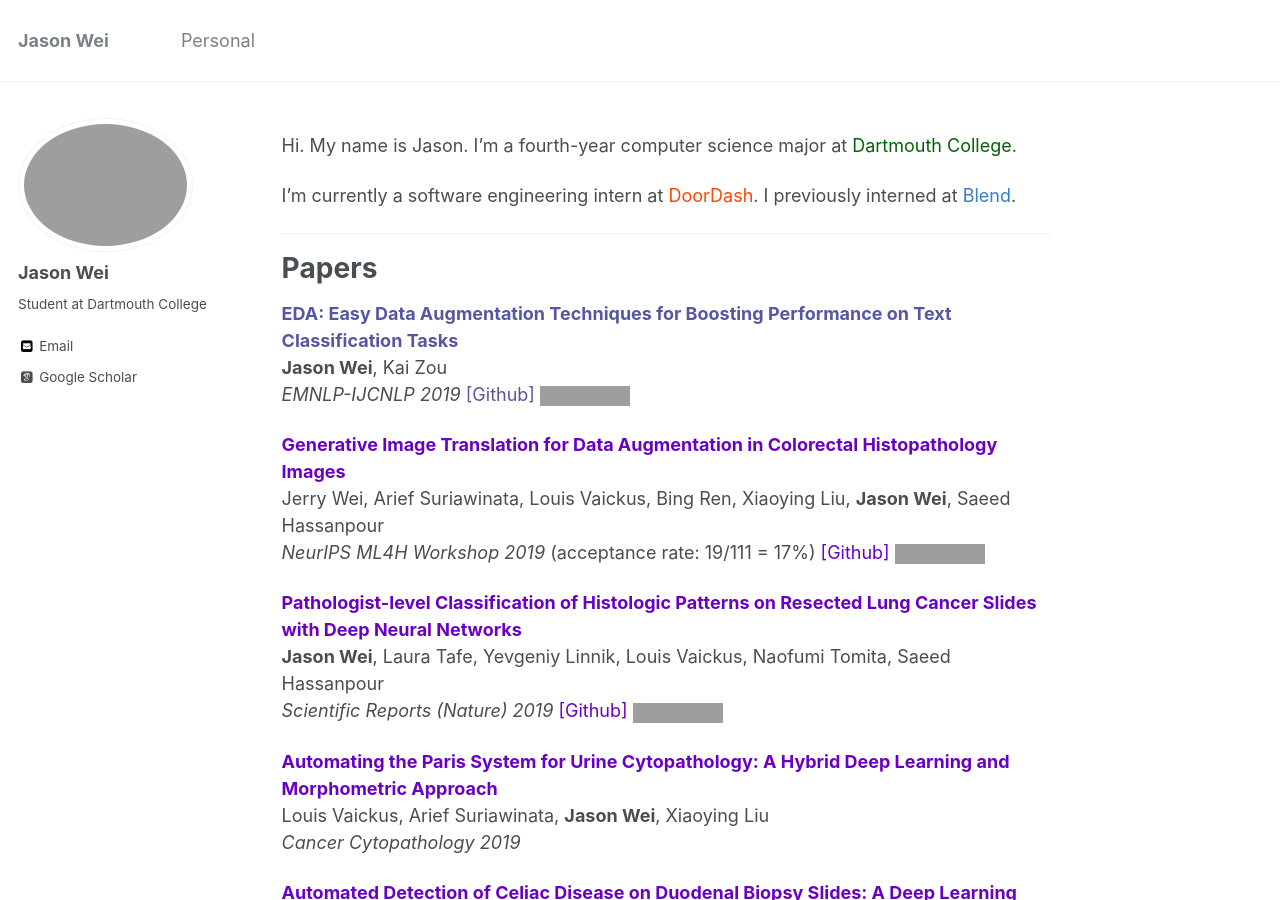
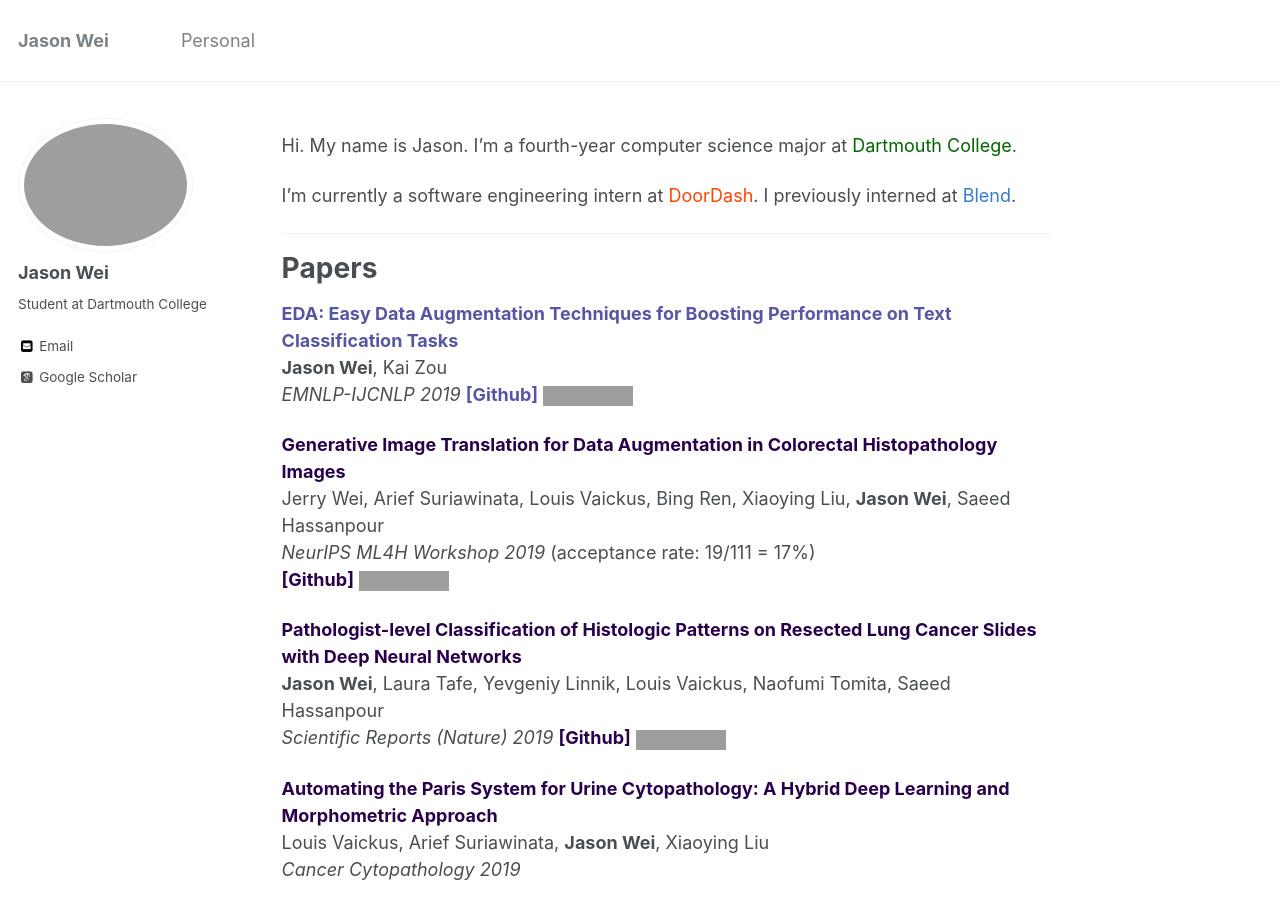
Before and after one commit to jasonwei20/jasonwei20.github.io, a Jekyll site: the page built from _pages/about.md, in a window 1280 px wide and 900 px high. Built offline with Jekyll 4.4.1, drawn with Linux system fonts in a browser that asks for light colours; some web fonts are replaced; grey boxes are pictures that could not be loaded.

Commit message:
more small fixes

```diff
--- a/_pages/about.md
+++ b/_pages/about.md
@@ -20,32 +20,32 @@
 <a href="http://arxiv.org/abs/1901.11196" style="color:#5656a2" target="_blank"><b>EDA: Easy Data Augmentation Techniques for Boosting Performance on Text Classification Tasks</b></a> <br>
 **Jason Wei**, Kai Zou
 *EMNLP-IJCNLP 2019*
-<a href="https://github.com/jasonwei20/eda_nlp" style="color:#5656a2" target="_blank">[Github]</a>
+<a href="https://github.com/jasonwei20/eda_nlp" style="color:#5656a2" target="_blank"><b>[Github]</b></a>
 <img height="16" src="https://img.shields.io/github/stars/jasonwei20/eda_nlp.svg?logo=github&logoColor=white&colorA=navy&link=https://github.com/jasonwei20/eda_nlp&link=https://github.com/jasonwei20/eda_nlp">
 
-<a href="https://arxiv.org/abs/1910.05827" style="color:#6A00C2" target="_blank"><b>Generative Image Translation for Data Augmentation in Colorectal Histopathology Images</b></a> <br>
+<a href="https://arxiv.org/abs/1910.05827" style="color:#29014B" target="_blank"><b>Generative Image Translation for Data Augmentation in Colorectal Histopathology Images</b></a> <br>
 Jerry Wei, Arief Suriawinata, Louis Vaickus, Bing Ren, Xiaoying Liu, **Jason Wei**, Saeed Hassanpour<br>
-*NeurIPS ML4H Workshop 2019* (acceptance rate: 19/111 = 17%)
-<a href="https://github.com/BMIRDS/HistoGAN" style="color:#6A00C2" target="_blank">[Github]</a>
+*NeurIPS ML4H Workshop 2019* (acceptance rate: 19/111 = 17%) <br>
+<a href="https://github.com/BMIRDS/HistoGAN" style="color:#29014B" target="_blank"><b>[Github]</b></a>
 <img height="16" src="https://img.shields.io/github/stars/BMIRDS/HistoGAN.svg?logo=github&logoColor=white&colorA=navy&link=https://github.com/BMIRDS/HistoGAN&link=https://github.com/BMIRDS/HistoGAN">
 
-<a href="https://www.nature.com/articles/s41598-019-40041-7" style="color:#6A00C2" target="_blank"><b>Pathologist-level Classification of Histologic Patterns on Resected Lung Cancer Slides with Deep Neural Networks</b></a> <br>
+<a href="https://www.nature.com/articles/s41598-019-40041-7" style="color:#29014B" target="_blank"><b>Pathologist-level Classification of Histologic Patterns on Resected Lung Cancer Slides with Deep Neural Networks</b></a> <br>
 **Jason Wei**, Laura Tafe, Yevgeniy Linnik, Louis Vaickus, Naofumi Tomita, Saeed Hassanpour
 *Scientific Reports (Nature) 2019*
-<a href="https://github.com/BMIRDS/deepslide" style="color:#6A00C2" target="_blank">[Github]</a>
+<a href="https://github.com/BMIRDS/deepslide" style="color:#29014B" target="_blank"><b>[Github]</b></a>
 <img height="16" src="https://img.shields.io/github/stars/BMIRDS/deepslide.svg?logo=github&logoColor=white&colorA=navy&link=https://github.com/BMIRDS/deepslide&link=https://github.com/BMIRDS/deepslide">
 
-<a href="https://onlinelibrary.wiley.com/doi/abs/10.1002/cncy.22099" style="color:#6A00C2" target="_blank"><b>Automating the Paris System for Urine Cytopathology: A Hybrid Deep Learning and Morphometric Approach</b></a> <br>
+<a href="https://onlinelibrary.wiley.com/doi/abs/10.1002/cncy.22099" style="color:#29014B" target="_blank"><b>Automating the Paris System for Urine Cytopathology: A Hybrid Deep Learning and Morphometric Approach</b></a> <br>
 Louis Vaickus, Arief Suriawinata, **Jason Wei**, Xiaoying Liu
 *Cancer Cytopathology 2019*
 
-<a href="http://www.jpathinformatics.org/article.asp?issn=2153-3539;year=2019;volume=10;issue=1;spage=7;epage=7;aulast=Wei" style="color:#6A00C2" target="_blank"><b>Automated Detection of Celiac Disease on Duodenal Biopsy Slides: A Deep Learning Approach</b></a> <br>
+<a href="http://www.jpathinformatics.org/article.asp?issn=2153-3539;year=2019;volume=10;issue=1;spage=7;epage=7;aulast=Wei" style="color:#29014B" target="_blank"><b>Automated Detection of Celiac Disease on Duodenal Biopsy Slides: A Deep Learning Approach</b></a> <br>
 **Jason Wei**, Jerry Wei, Christopher Jackson, Bing Ren, Arief Suriawinata, Saeed Hassanpour
 *Journal of Pathology Informatics 2019*
 
 ------
 
-<a href="https://arxiv.org/abs/1909.12959" style="color:#6A00C2" target="_blank"><b>Deep Neural Networks for Automated Classification of Colorectal Polyps on Histopathology Slides: A Multi-Institutional Evaluation</b></a> <br>
+<a href="https://arxiv.org/abs/1909.12959" style="color:#29014B" target="_blank"><b>Deep Neural Networks for Automated Classification of Colorectal Polyps on Histopathology Slides: A Multi-Institutional Evaluation</b></a> <br>
 **Jason Wei**, Arief Suriawinata, Louis Vaickus, Bing Ren, Xiaoying Liu, Mikhail Lisovsky, Naofumi Tomita, Behnaz Abdollahi, Adam Kim, Dale Snover, John Baron, Elizabeth Barry, Saeed Hassanpour
 
 ------
```
